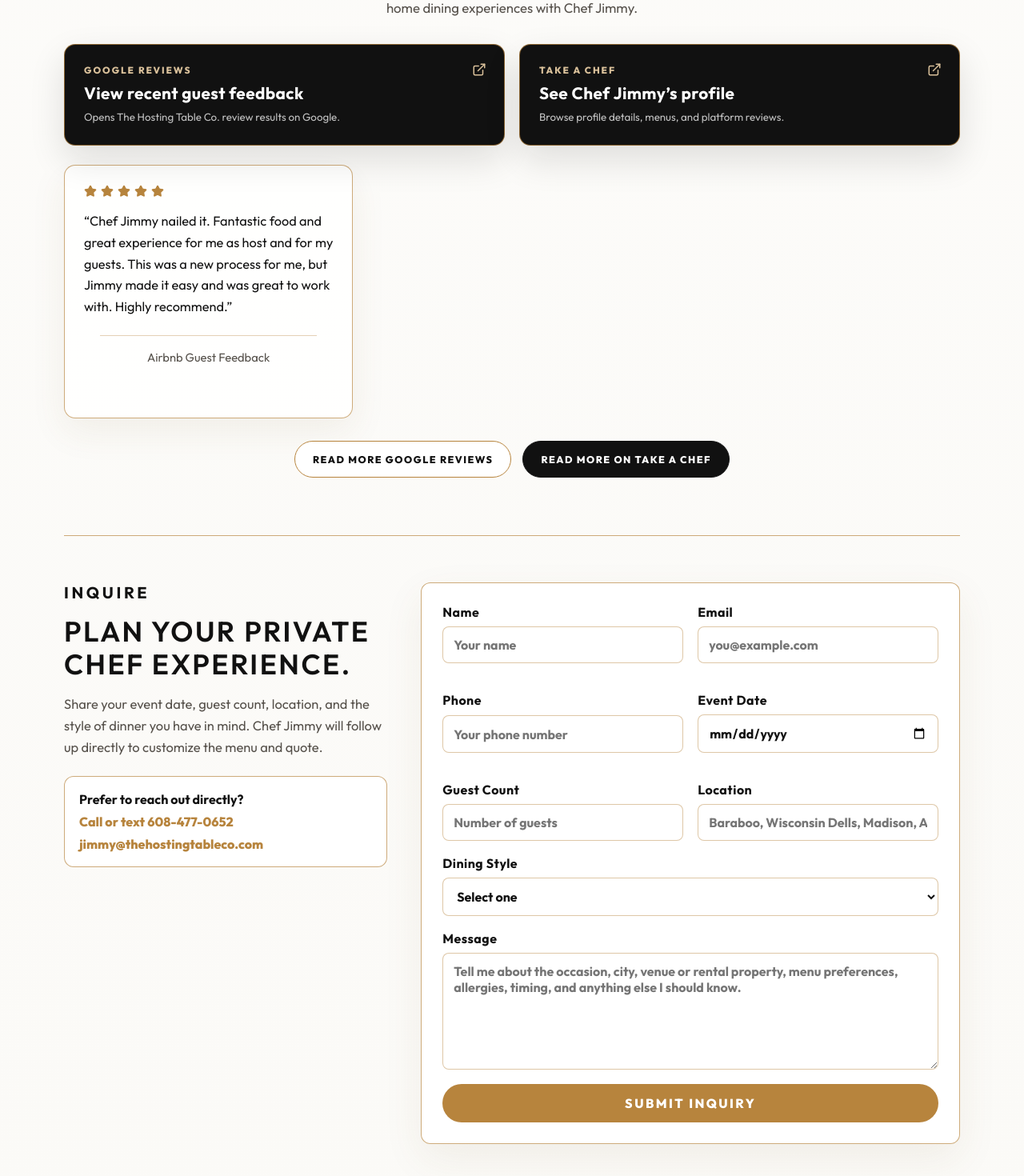
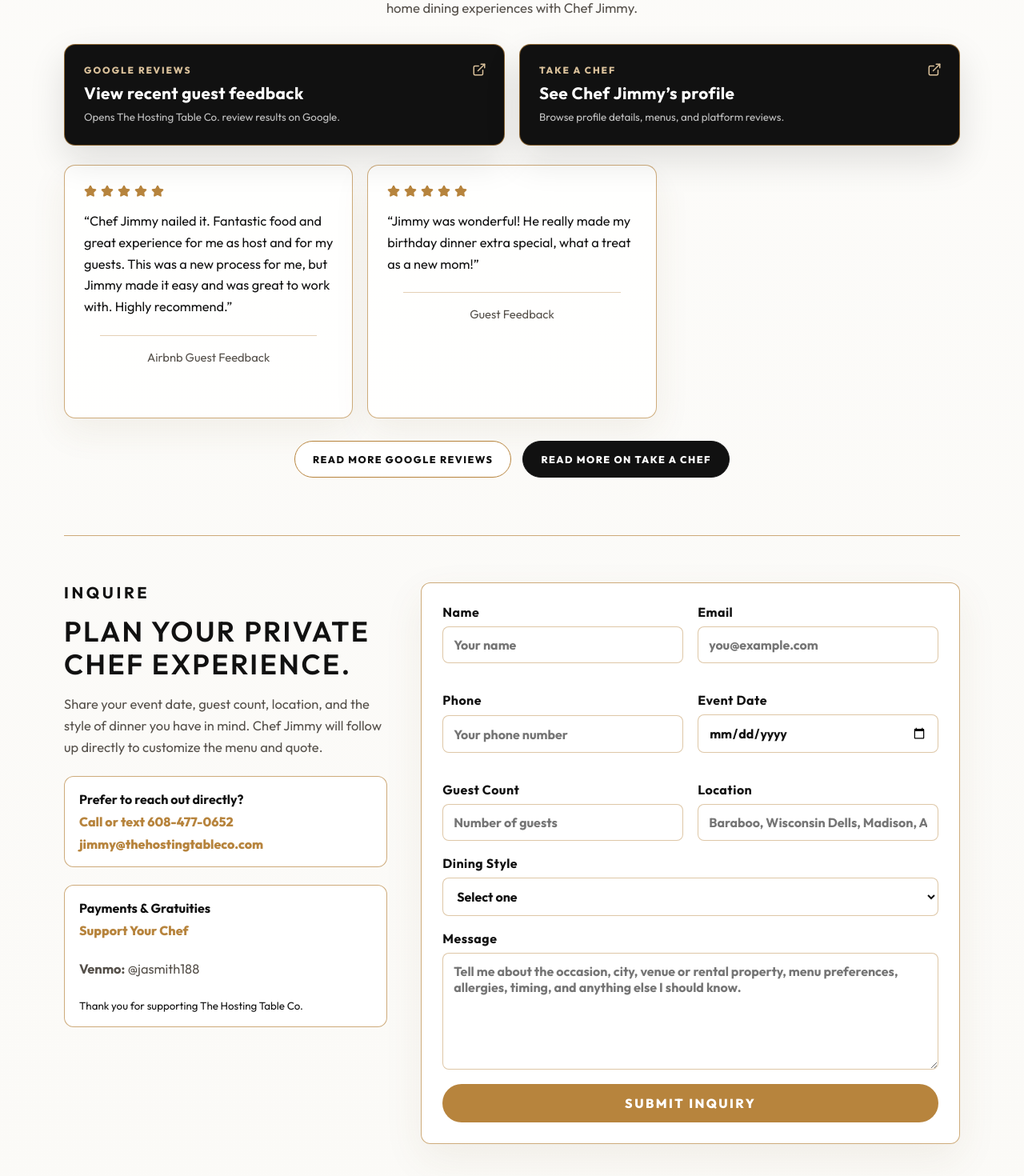
Before and after one commit to jasmith188/the-hosting-table-co-site, a React (Vite) app: page / in a window 1280 px wide. Shown: the part 5736-7206 px from the top of the page at 80% size. Built offline with nearby package versions, Linux system fonts and the light colour scheme.

Commit message:
make changes to reviews and tip part

```diff
--- a/src/components/ContactForm.jsx
+++ b/src/components/ContactForm.jsx
@@ -12,6 +12,25 @@ export default function ContactForm() {
           <strong>Prefer to reach out directly?</strong>
           <a href="tel:+16084770652">Call or text 608-477-0652</a>
           <a href="mailto:jimmy@thehostingtableco.com">jimmy@thehostingtableco.com</a>
+        </div>
+         <div className="direct-contact-card payment-card">
+          <strong>Payments & Gratuities</strong>
+
+          <a
+            href="https://donate.stripe.com/6oUfZj9k8ese4WBbFE3wQ01"
+            target="_blank"
+            rel="noopener noreferrer"
+          >
+            Support Your Chef
+          </a>
+
+          {/* <p><strong>Zelle:</strong> jimmy@thehostingtableco.com</p> */}
+
+          <p><strong>Venmo:</strong> @jasmith188</p>
+
+          <small>
+            Thank you for supporting The Hosting Table Co.
+          </small>
         </div>
       </div>
 
--- a/src/components/Reviews.jsx
+++ b/src/components/Reviews.jsx
@@ -15,12 +15,11 @@ const testimonials = [
       "Chef Jimmy nailed it. Fantastic food and great experience for me as host and for my guests. This was a new process for me, but Jimmy made it easy and was great to work with. Highly recommend.",
     source: "Airbnb Guest Feedback",
   },
-  // {
-  //   quote:
-  //     "Professional, warm, organized, and incredibly talented. The Hosting Table Co. made hosting effortless so we could actually enjoy the evening.",
-  //   name: "Event Client",
-  //   source: "Guest Feedback",
-  // },
+   {
+    quote:
+      "Jimmy was wonderful! He really made my birthday dinner extra special, what a treat as a new mom!",
+    source: "Guest Feedback",
+  },
 ];
 
 export default function Reviews() {
```
